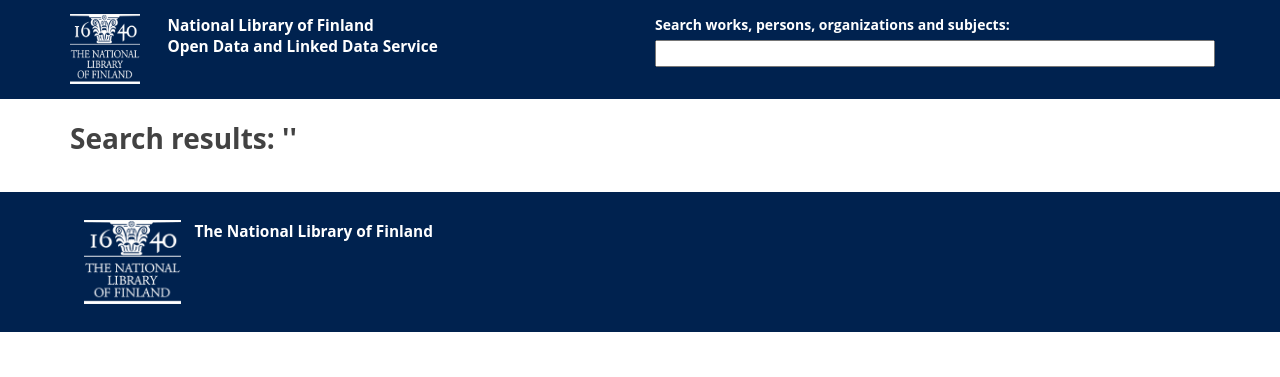
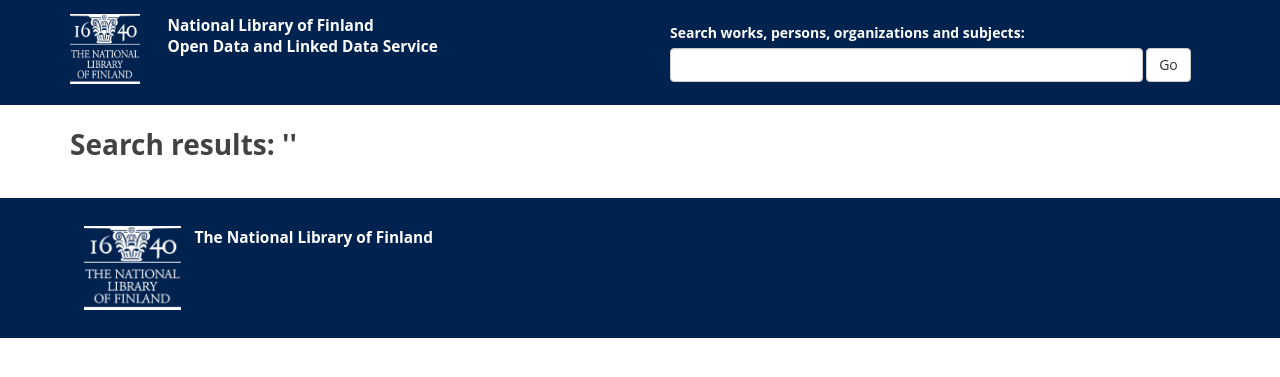
Before and after one commit to NatLibFi/bib-lod-ui, a Flask app: template biblodui/templates/search.html in a window 1280 px wide. Shown: the top 377 px of the page. Run offline with Flask 2, Linux system fonts and the light colour scheme; the template is opened without the code that fills it, so the values that code supplies are empty; some libraries are stand-ins or nearby versions.

Commit message:
better styling for search box

```diff
--- a/biblodui/static/css/style.css
+++ b/biblodui/static/css/style.css
@@ -31,8 +31,8 @@
   color: white;
 }
 
-.search input {
-  width: 40em;
+#query {
+  width: 90%;
 }
 
 #footer {
@@ -215,7 +215,7 @@
 .autocomplete-group { padding: 2px 5px; }
 .autocomplete-group strong { display: block; border-bottom: 1px solid #000; }
 
-.spin {
+#query.spin {
   background-image: url("/static/img/ajax-loader.gif");
   background-position: 50% 50%;
   background-repeat: no-repeat;
--- a/biblodui/templates/base.html
+++ b/biblodui/templates/base.html
@@ -30,9 +30,10 @@
           Open Data and Linked Data Service</a></p>
         </div>
         <div class="col-md-6 search">
-          <label for="query">Search works, persons, organizations and subjects:</label>
-          <form action="/bib/search.html" method="GET">
-            <input type="text" name="query" id="query">
+          <form class="navbar-form" action="/bib/search.html" method="GET" role="search">
+            <label for="query">Search works, persons, organizations and subjects:</label>
+            <input type="text" name="query" id="query" class="form-control">
+            <input type="submit" name="submit" value="Go" id="submit" class="btn btn-default">
           </form>
         </div>
       </div>
```
